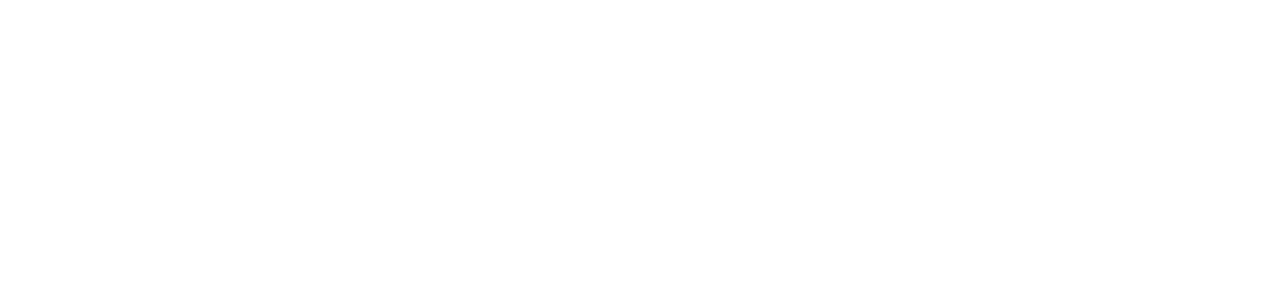
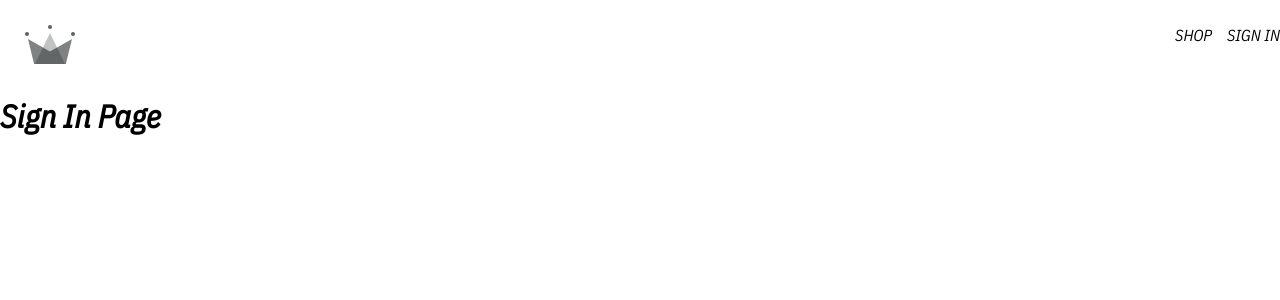
Before and after one commit to jerrvonewing/crwn-clothing, a React (Create React App) app: page /sign-in in a window 1280 px wide. Before the commit this address had no page. Shown: the top 300 px of the page. Built offline with nearby package versions, Linux system fonts and the light colour scheme.

Commit message:
Installed Firebase and created SignIn component. Sign In link added to Navigation bar

```diff
--- a/package.json
+++ b/package.json
@@ -6,6 +6,7 @@
     "@testing-library/jest-dom": "^5.16.2",
     "@testing-library/react": "^12.1.4",
     "@testing-library/user-event": "^13.5.0",
+    "firebase": "^9.6.9",
     "node-sass": "^7.0.1",
     "react": "^17.0.2",
     "react-dom": "^17.0.2",
--- a/src/App.js
+++ b/src/App.js
@@ -2,6 +2,7 @@
 import { Routes, Route } from "react-router-dom";
 import Home from "./routes/home/home.component";
 import Navigation from "./routes/navigation/navigation.components";
+import SignIn from "./routes/sign-in/sign-in.component";
 
 const Shop = () => {
   return <h1>I am the shop page</h1>;
@@ -13,6 +14,7 @@
       <Route path="/" element={<Navigation />}>
         <Route index element={<Home />} />
         <Route path="shop" element={<Shop />} />
+        <Route path="sign-in" element={<SignIn />} />
       </Route>
     </Routes>
   );
--- a/src/components/directory/directory.component.jsx
+++ b/src/components/directory/directory.component.jsx
@@ -2,6 +2,11 @@
 import MenuItem from "../menu-item/menu-item.component";
 import "./directory.styles.scss";
 
+//Name:     Directory
+//Type:     Class Component
+//Input:    None
+//Output:   <MenuItem> wrapped in a <Div>
+//Purpose:  Initialize the sections array. Render and return the array objects to MenuItem
 class Directory extends React.Component {
   constructor() {
     super();
--- a/src/components/menu-item/menu-item.component.jsx
+++ b/src/components/menu-item/menu-item.component.jsx
@@ -1,6 +1,11 @@
 import React from "react";
 import "./menu-item.styles.scss";
 
+//Name:     MenuItem
+//Type:     Functional Component
+//Input:    Props {title, imageUrl,size}
+//Output:   <Div> containing an <h1> with the item's title and image
+//Purpose:  Use string interpolation to render the background image of each menu item, as well as the title
 const MenuItem = ({ title, imageUrl, size }) => (
   <div className={`${size} menu-item`}>
     <div
--- a/src/pages/homepage/homepage.component.jsx
+++ b/src/pages/homepage/homepage.component.jsx
@@ -2,6 +2,11 @@
 import Directory from "../../components/directory/directory.component";
 import "./homepage.styles.scss";
 
+//Name:     HomePage
+//Type:     Functional Component
+//Input:    None
+//Output:   <Directory> wrapped in a <Div>
+//Purpose:  Call the HomePage Component to render the entire directory
 const HomePage = () => (
   <div className="homepage">
     <Directory />
--- a/src/routes/home/home.component.jsx
+++ b/src/routes/home/home.component.jsx
@@ -1,6 +1,11 @@
 import { Outlet } from "react-router-dom";
 import Directory from "../../components/directory/directory.component";
 
+//Name:     Home
+//Type:     Functional Component
+//Input:    None
+//Output:   <Directory> wrapped in a <Div>
+//Purpose:  Pass along the Directory component and the categories array
 const Home = () => {
   const categories = [
     {
--- a/src/routes/navigation/navigation.components.jsx
+++ b/src/routes/navigation/navigation.components.jsx
@@ -3,6 +3,11 @@
 import { ReactComponent as CrwnLogo } from "../../assets/crown.svg";
 import "./navigation.styles.scss";
 
+//Name:     Navigation
+//Type:     Functional Component
+//Input:    None
+//Output:   <Fragment> containing the Logo Link, the Shop Link, and the Outlet placement
+//Purpose:  Return the Navigation bar and the Outlet placement below
 const Navigation = () => {
   return (
     <Fragment>
@@ -14,6 +19,9 @@
           <Link className="nav-link" to="/shop">
             SHOP
           </Link>
+          <Link className="sign-in" to="/sign-in">
+            SIGN IN
+          </Link>
         </div>
       </div>
       <Outlet />
--- /dev/null
+++ b/src/routes/sign-in/sign-in.component.jsx
@@ -0,0 +1,9 @@
+const SignIn = () => {
+  return (
+    <div>
+      <h1>Sign In Page</h1>
+    </div>
+  );
+};
+
+export default SignIn;
```
Also changed, not shown: 1 other file (tests, documents, lock files or other folders).
